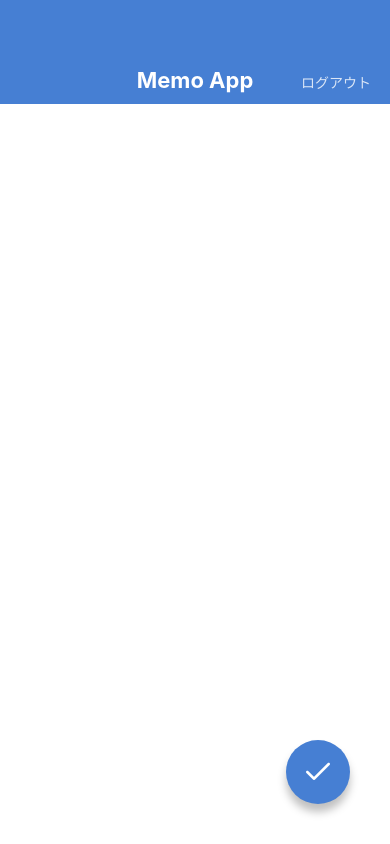
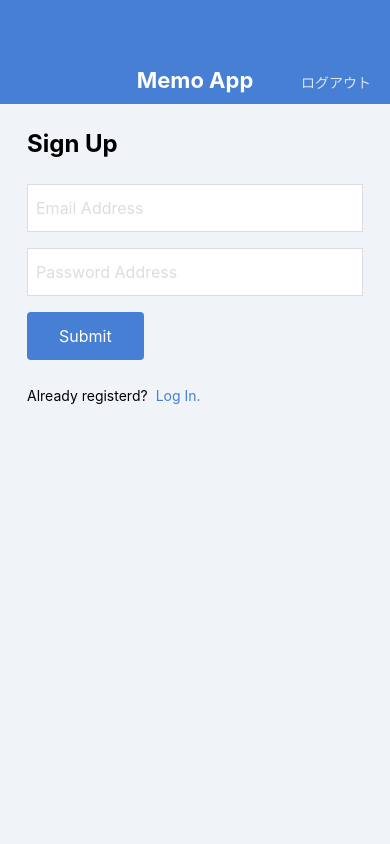
Before and after one commit to a-yazy/MemoApp, a React Native app: screen / in a window 390 px wide. Built offline with nearby package versions, Linux system fonts and the light colour scheme.

Commit message:
Create LogInScreen and SignUpScreen

```diff
--- a/App.jsx
+++ b/App.jsx
@@ -13,10 +13,10 @@
 */
 import React from 'react';
 
-import MemoCreateScreen from './src/screens/MemoCreateScreen';
+import SignUpScreen from './src/screens/SignUpScreen';
 
 export default function App() {
   return (
-    <MemoCreateScreen />
+    <SignUpScreen />
   );
 }
--- /dev/null
+++ b/src/components/Button.jsx
@@ -0,0 +1,34 @@
+import React from 'react';
+import { string } from 'prop-types';
+import {
+  StyleSheet, View, Text,
+} from 'react-native';
+
+export default function Button(props) {
+  const { label } = props;
+  return (
+    <View style={styles.buttonContainer}>
+      <Text style={styles.buttonLabel}>{label}</Text>
+    </View>
+  );
+}
+
+Button.propTypes = {
+  label: string.isRequired,
+};
+
+const styles = StyleSheet.create({
+  buttonContainer: {
+    backgroundColor: '#467fd3',
+    borderRadius: 4,
+    alignSelf: 'flex-start',
+    marginBottom: 24,
+  },
+  buttonLabel: {
+    fontSize: 16,
+    lineHeight: 32,
+    paddingVertical: 8,
+    paddingHorizontal: 32,
+    color: '#ffffff',
+  },
+});
--- /dev/null
+++ b/src/screens/SignUpScreen.jsx
@@ -0,0 +1,69 @@
+import React from 'react';
+import {
+  StyleSheet, View, Text, TextInput, KeyboardAvoidingView,
+} from 'react-native';
+
+import AppBar from '../components/AppBar';
+import Button from '../components/Button';
+
+export default function SignUpScreen() {
+  return (
+    <KeyboardAvoidingView style={styles.container} behavior="null">
+      <AppBar />
+      <View style={styles.inner}>
+
+        <Text style={styles.title}>Sign Up</Text>
+        <TextInput value="Email Address" style={styles.input} />
+        <TextInput value="Password Address" style={styles.input} />
+
+        <Button label="Submit" />
+
+        <View style={styles.footer}>
+          <Text style={styles.footerText}>Already registerd?</Text>
+          <Text style={styles.footerLink}>Log In.</Text>
+        </View>
+
+      </View>
+    </KeyboardAvoidingView>
+  );
+}
+
+const styles = StyleSheet.create({
+  container: {
+    flex: 1,
+    backgroundColor: '#f0f4f8',
+  },
+  inner: {
+    paddingHorizontal: 27,
+    paddingVertical: 24,
+  },
+  title: {
+    fontSize: 24,
+    lineHeight: 32,
+    fontWeight: 'bold',
+    marginBottom: 24,
+  },
+  input: {
+    color: '#dddddd',
+    fontSize: 16,
+    height: 48,
+    backgroundColor: '#ffffff',
+    borderColor: '#dddddd',
+    borderWidth: 1,
+    paddingHorizontal: 8,
+    marginBottom: 16,
+  },
+  footer: {
+    flexDirection: 'row',
+  },
+  footerText: {
+    fontSize: 14,
+    lineHeight: 24,
+    marginRight: 8,
+  },
+  footerLink: {
+    fontSize: 14,
+    lineHeight: 24,
+    color: '#467fd3',
+  },
+});
```
Also changed, not shown: src/screens/LogInScreen.jsx (added, +69 -0 lines).
